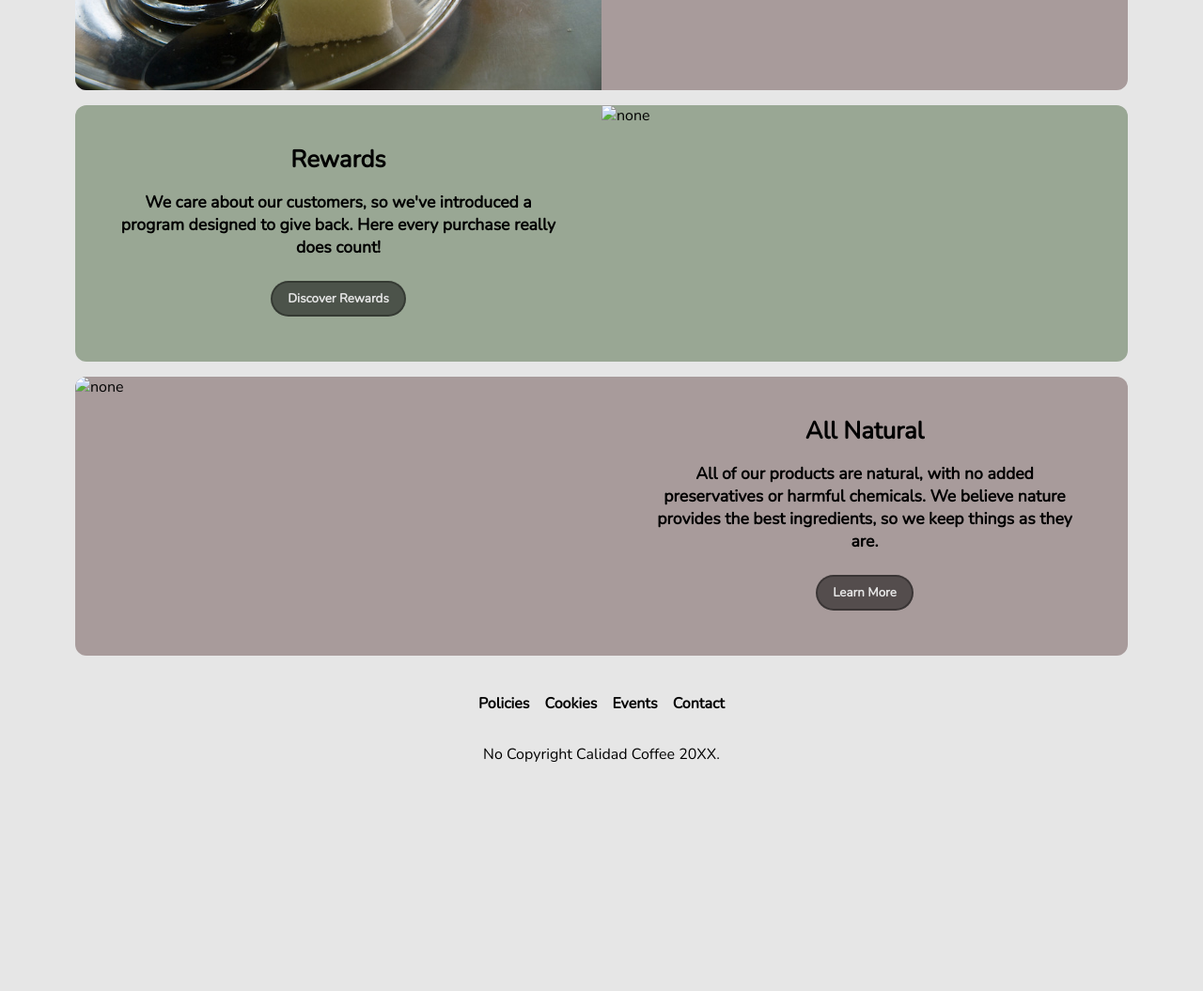
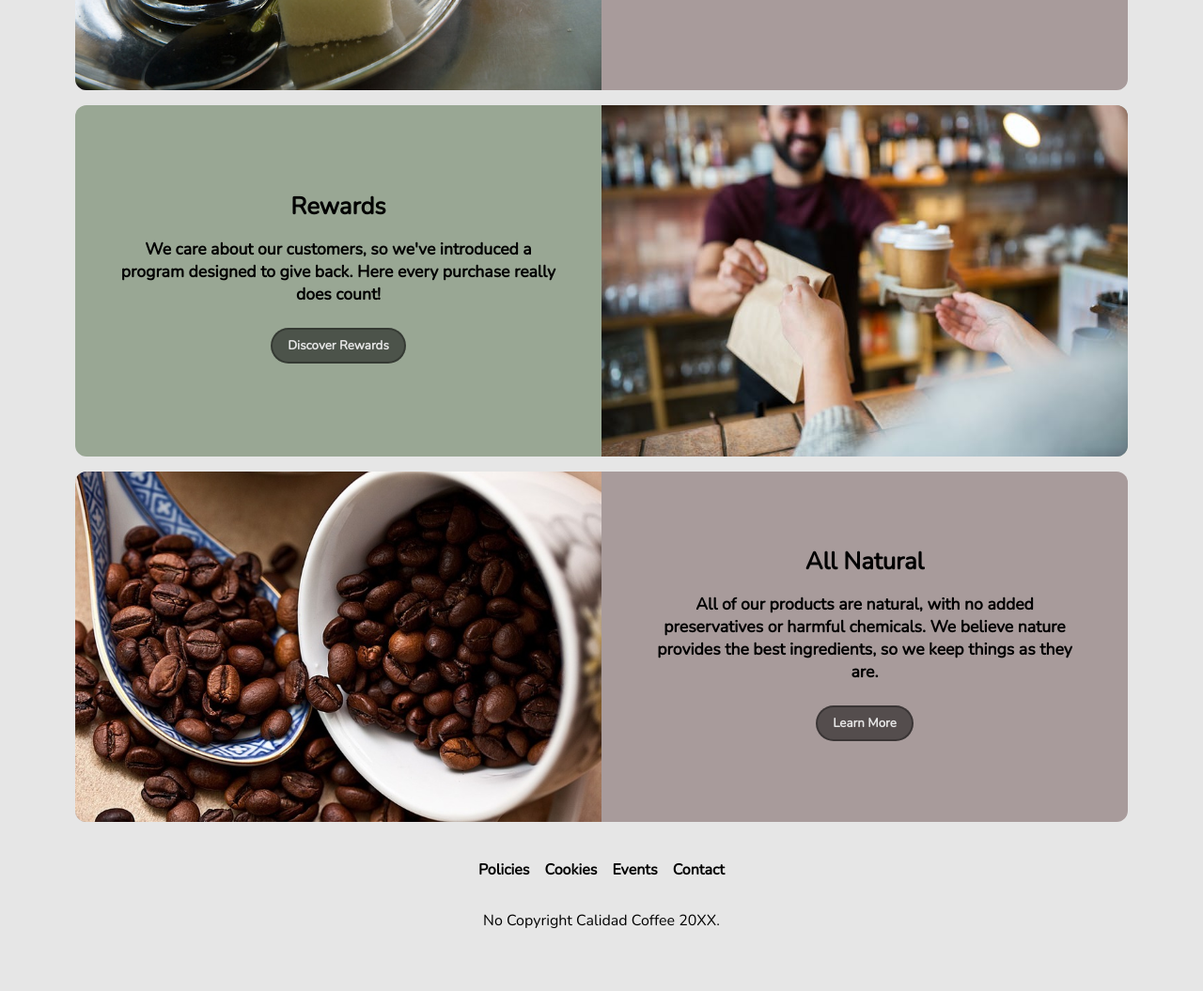
Before and after one commit to originlimit/calidad-coffee, a plain HTML site: page index.html in a window 1280 px wide. Shown: the part 806-1861 px from the top of the page at 94% size. Before the commit the page ends 1684 px from the top, so only its background shows below. Drawn offline with Linux system fonts and the light colour scheme; the site is published under a folder, as on GitHub Pages, so addresses that start at the root find nothing.

Commit message:
removed "/" so github pages can access those assets

```diff
--- a/index.html
+++ b/index.html
@@ -54,12 +54,12 @@
                     <button type="button" class="btn">Discover Rewards</button>
                 </section>
                 <section class="content">
-                    <img alt="none" class="card-pic" src="/assets/serve_coffee.jpeg">
+                    <img alt="none" class="card-pic" src="assets/serve_coffee.jpeg">
                 </section>
             </div>
             <div class="card card-alt">
                 <section class="content">
-                    <img alt="none" class="card-pic-alt" src="/assets/coffee_beans.jpeg">
+                    <img alt="none" class="card-pic-alt" src="assets/coffee_beans.jpeg">
                 </section>
                 <section class="content content-container">
                     <h1 class="card-text card-title">All Natural</h1>
```
